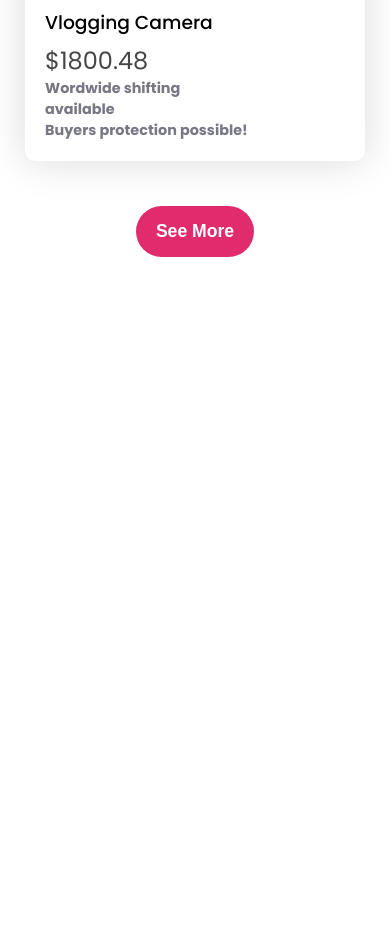
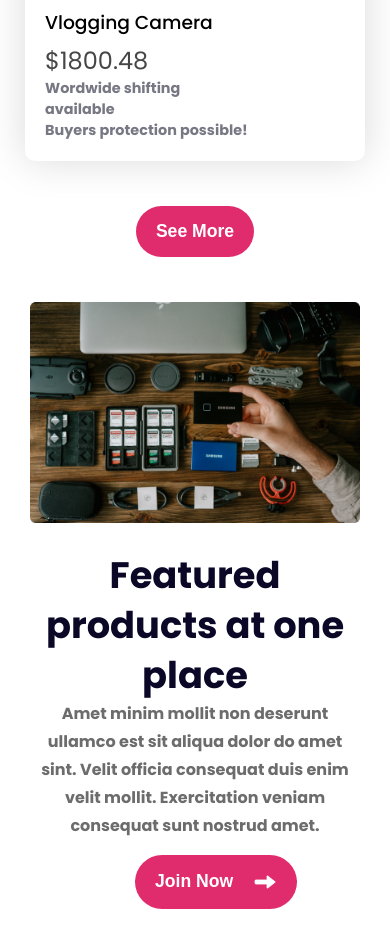
Before and after one commit to Rahim00001/influencer-gears, a plain HTML site: page index.html in a window 390 px wide. Shown: the part 5217-6151 px from the top of the page. Before the commit the page ends 5519 px from the top, so only its background shows below. Drawn offline with Linux system fonts and the light colour scheme.

Commit message:
featured section added

```diff
--- a/index.html
+++ b/index.html
@@ -144,6 +144,25 @@
           <button class="banner-btn">See More</button>
         </div>
       </section>
+
+      <section>
+        <div class="featured-container">
+          <div class="featured-img">
+            <img src="images/gear.png" alt="" />
+          </div>
+          <div class="featured-text">
+            <h1 class="featured-header">Featured products at one place</h1>
+            <p class="featured-desc">
+              Amet minim mollit non deserunt ullamco est sit aliqua dolor do
+              amet sint. Velit officia consequat duis enim velit mollit.
+              Exercitation veniam consequat sunt nostrud amet.
+            </p>
+            <button class="banner-btn featured-btn">
+              Join Now <img src="images/arrow-24.png" alt="" />
+            </button>
+          </div>
+        </div>
+      </section>
     </main>
     <footer></footer>
   </body>
--- a/responsive.css
+++ b/responsive.css
@@ -47,6 +47,24 @@
     flex-wrap: wrap;
     gap: 20px;
   }
+  .featured-container {
+    margin: 10px 30px;
+    flex-direction: column;
+  }
+  .featured-img img {
+    width: 100%;
+  }
+  .featured-text {
+    width: 100%;
+    padding-top: 20px;
+    text-align: center;
+  }
+  .featured-header {
+    line-height: 50px;
+  }
+  .featured-btn {
+    margin-left: 105px;
+  }
 }
 
 @media screen and (min-width: 576px) and (max-width: 992px) {
@@ -79,4 +97,15 @@
     gap: 50px;
     flex-wrap: wrap;
   }
+  .featured-container {
+    margin: 10px 30px;
+    gap: 20px;
+  }
+  .featured-img img {
+    width: 100%;
+    padding-top: 25%;
+  }
+  .featured-header {
+    line-height: 50px;
+  }
 }
--- a/style.css
+++ b/style.css
@@ -135,3 +135,27 @@ nav {
   font-weight: 700;
 }
 /* our collection section end */
+
+/* featured section */
+.featured-container {
+  display: flex;
+  justify-content: space-around;
+  margin: 10px 150px;
+}
+
+.featured-text {
+  width: 50%;
+  padding-top: 30px;
+}
+.featured-header {
+  color: #0a0826;
+  font-size: 2.3rem;
+  font-weight: 700;
+  line-height: 60px;
+}
+.featured-desc {
+  color: #6c6c6c;
+  font-weight: 700;
+  line-height: 28px;
+}
+/* featured section end */
```
